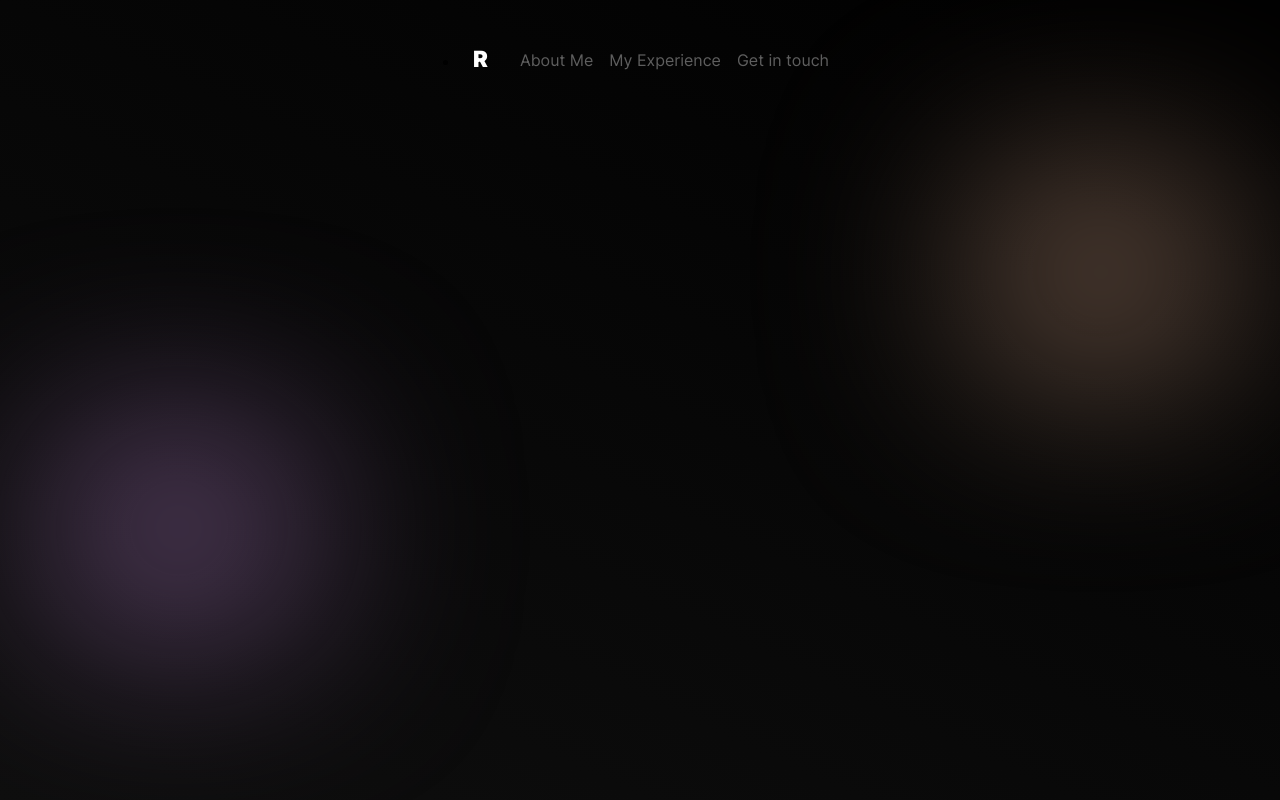
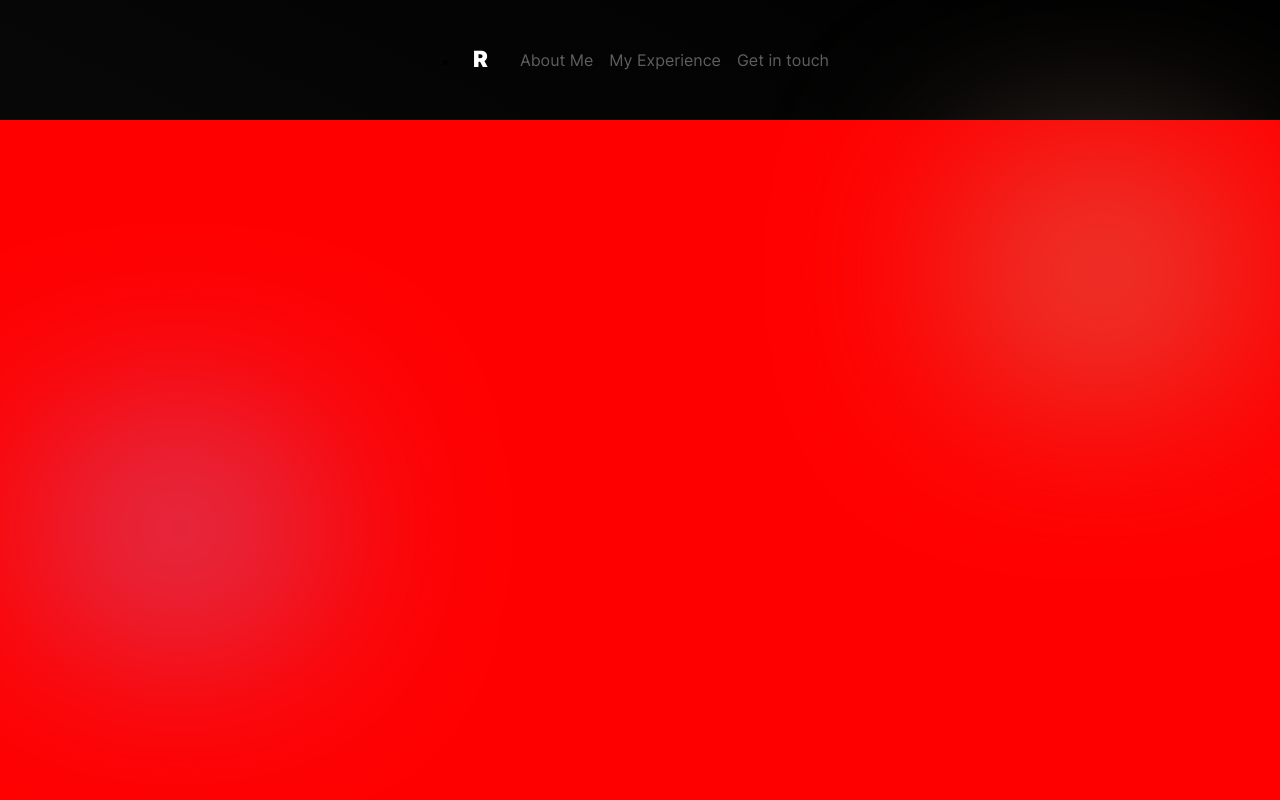
Before and after one commit to rxvolux/Portfolio, a plain HTML site: page index.html in a window 1280 px wide. Drawn offline with Linux system fonts and the light colour scheme.

Commit message:
More Stuff

```diff
--- a/index.html
+++ b/index.html
@@ -38,6 +38,8 @@
 </nav>
 
 <!--Main-->
+<main>
+</main>
 
 </div>
 
--- a/style.css
+++ b/style.css
@@ -5,6 +5,7 @@ margin: 0;
 padding: 0;
 box-sizing: border-box;
 font-family: inter;
+max-width: 100vw;
 }
 
 @font-face {
@@ -21,7 +22,7 @@ font-family: inter;
 /* =========================== Hero =========================== */
 
 #hero_container{
-    width: 100vw;
+    max-width: 100vw;
     height: 100vh;
     background: linear-gradient(25deg, #0e0e0e, #000000);
 }
@@ -88,7 +89,7 @@ font-family: inter;
 /* Navbar */
 
 .topnav{
-    width: 100vw;
+    max-width: 100vw;
     height: 15vh;
     display: flex;
     align-items: center;
@@ -120,3 +121,12 @@ margin-bottom: 0.23rem;
     font-size: 1.4rem;
     color: #fff;
 }
+
+/* Main Area */
+main{
+    margin: 0;
+    padding: 0;
+    max-width: 100vw;
+    height: 85vh;
+    background: red;
+}
```
